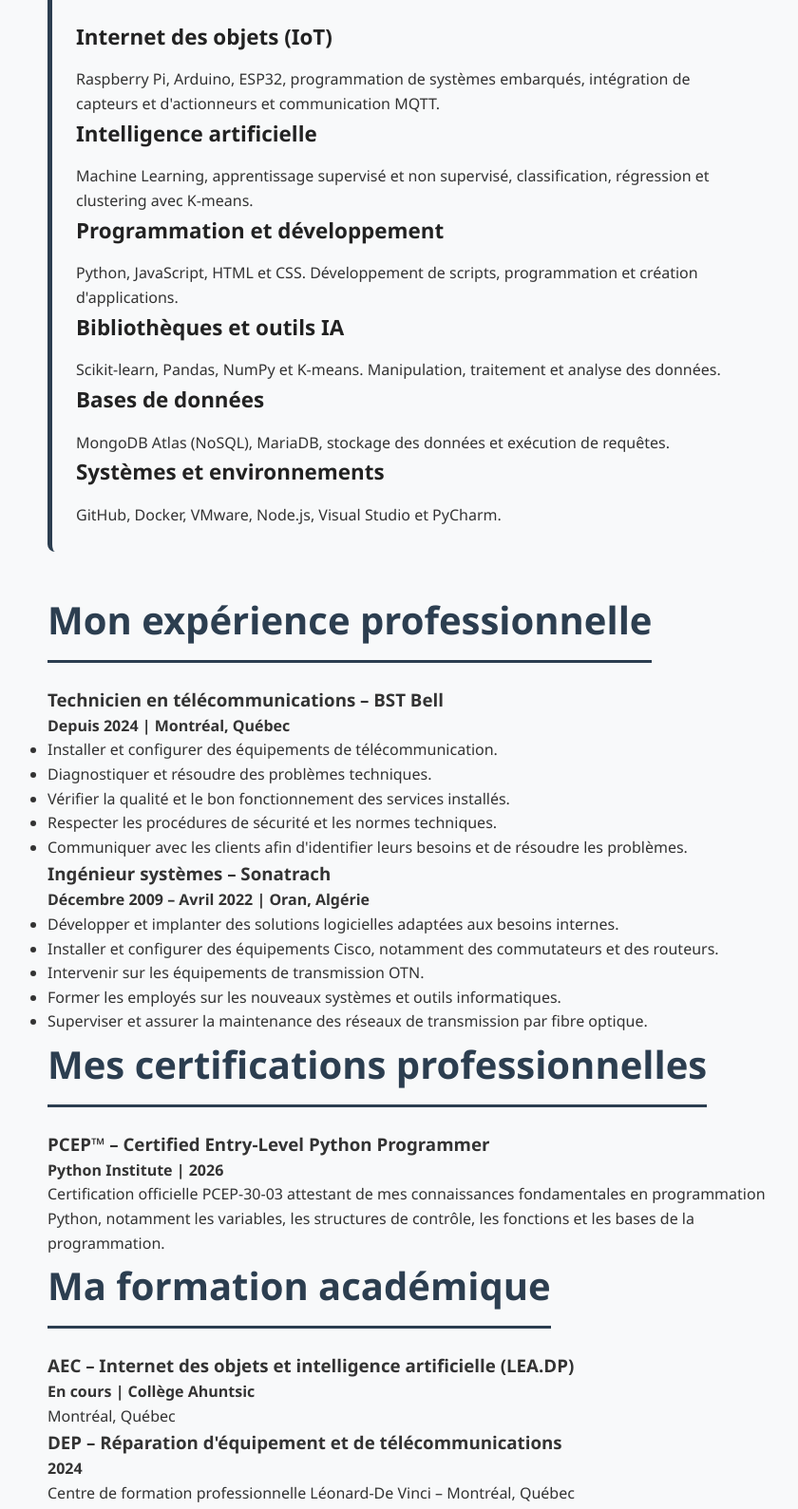
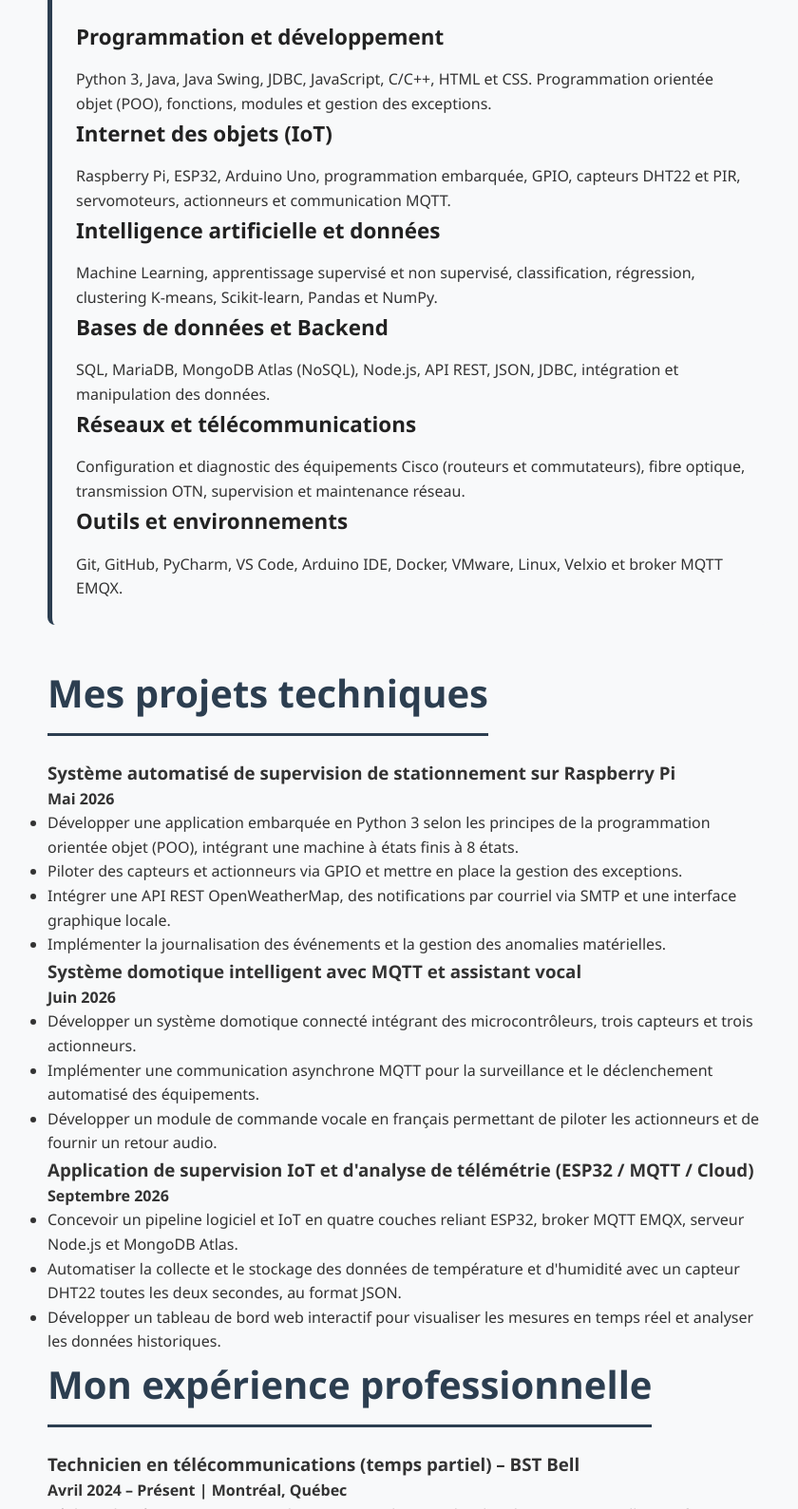
Before and after one commit to mustapha-stack/vCard, a plain HTML site: page docs/sur-moi.html in a window 1280 px wide. Shown: the part 638-2227 px from the top of the page at 95% size, without its empty margins (210-1050 px from the left). Drawn offline with Linux system fonts and the light colour scheme.

```diff
--- a/docs/sur-moi.html
+++ b/docs/sur-moi.html
@@ -43,38 +43,36 @@
 
                     <p>
                         Étudiant en AEC intensive de 1 230 heures en
-                            Internet des objets (IoT), intelligence artificielle
-                            et développement d'applications au Collège Ahuntsic,
-                            je possède une solide expérience professionnelle
-                            en systèmes informatiques et en télécommunications.
-
-                            Titulaire de la certification internationale
-                            <strong>PCEP – Certified Entry-Level Python
-                                Programmer</strong>,
-                            délivrée par le Python Institute, je maîtrise les
-                            bases
-                            de la programmation Python et possède des
-                            connaissances
-                            en JavaScript, en réseautique, en bases de données
-                            et en technologies IoT.
+                        Internet des objets (IoT) et intelligence artificielle
+                        au Collège Ahuntsic, je possède plus de 12 ans
+                        d'expérience en systèmes informatiques, réseaux
+                        et télécommunications.
                     </p>
 
                     <p>
-                            Mon parcours comme ingénieur systèmes chez Sonatrach
-                            et technicien en télécommunications à temps partiel
-                            chez BST Bell depuis 2024 m'a permis de développer
-                            une expertise en configuration d'équipements réseau,
-                            en diagnostic, en résolution de problèmes techniques
-                            et en maintenance des systèmes.
+                        Je combine cette expérience avec des compétences
+                        en développement logiciel (Python 3, Java,
+                        JavaScript), programmation orientée objet (POO),
+                        bases de données SQL et NoSQL, intégration d'API REST
+                        et systèmes embarqués.
                     </p>
 
                     <p>
-                            Rigoureux, polyvalent et doté d'un bon esprit
-                            d'analyse,
-                            je souhaite mettre à profit mon expérience et mes
-                            compétences techniques dans le cadre d'un stage en
-                            développement logiciel, en IoT ou en intelligence
-                            artificielle.
+                        Titulaire de la certification internationale
+                        <strong>PCEP™ – Certified Entry-Level Python Programmer</strong>,
+                        j'ai réalisé plusieurs projets pratiques en Python,
+                        Raspberry Pi, ESP32, MQTT et analyse de données.
+                        Mon parcours comprend également le développement
+                        et le déploiement d'applications Java connectées
+                        à des bases de données SQL chez Sonatrach.
+                    </p>
+
+                    <p>
+                        Rigoureux, méthodique et orienté vers la résolution
+                        de problèmes, je recherche un
+                        <strong>stage obligatoire à compter de février 2027</strong>,
+                        dans le cadre de ma formation au Collège Ahuntsic,
+                        en développement logiciel, IoT ou intelligence artificielle.
                     </p>
 
                 </div>
@@ -87,58 +85,169 @@
                     <div class="interest-grid">
 
                         <article class="interest-card">
-                                <h3>Internet des objets (IoT)</h3>
+                            <h3>Programmation et développement</h3>
                             <p>
-                                    Raspberry Pi, Arduino, ESP32,
-                                    programmation de systèmes embarqués,
-                                    intégration de capteurs et d'actionneurs
-                                    et communication MQTT.
+                                Python 3, Java, Java Swing, JDBC,
+                                JavaScript, C/C++, HTML et CSS.
+                                Programmation orientée objet (POO),
+                                fonctions, modules et gestion des exceptions.
                             </p>
                         </article>
 
                         <article class="interest-card">
-                                <h3>Intelligence artificielle</h3>
+                            <h3>Internet des objets (IoT)</h3>
                             <p>
-                                    Machine Learning, apprentissage supervisé
-                                    et non supervisé, classification,
-                                    régression et clustering avec K-means.
+                                Raspberry Pi, ESP32, Arduino Uno,
+                                programmation embarquée, GPIO,
+                                capteurs DHT22 et PIR, servomoteurs,
+                                actionneurs et communication MQTT.
                             </p>
                         </article>
 
                         <article class="interest-card">
-                                <h3>Programmation et développement</h3>
+                            <h3>Intelligence artificielle et données</h3>
                             <p>
-                                    Python, JavaScript, HTML et CSS.
-                                    Développement de scripts, programmation
-                                    et création d'applications.
+                                Machine Learning, apprentissage supervisé
+                                et non supervisé, classification,
+                                régression, clustering K-means,
+                                Scikit-learn, Pandas et NumPy.
                             </p>
                         </article>
 
                         <article class="interest-card">
-                                <h3>Bibliothèques et outils IA</h3>
+                            <h3>Bases de données et Backend</h3>
                             <p>
-                                    Scikit-learn, Pandas, NumPy et K-means.
-                                    Manipulation, traitement et analyse
-                                    des données.
+                                SQL, MariaDB, MongoDB Atlas (NoSQL),
+                                Node.js, API REST, JSON, JDBC,
+                                intégration et manipulation des données.
                             </p>
                         </article>
 
                         <article class="interest-card">
-                                <h3>Bases de données</h3>
+                            <h3>Réseaux et télécommunications</h3>
                             <p>
-                                    MongoDB Atlas (NoSQL), MariaDB,
-                                    stockage des données et exécution
-                                    de requêtes.
+                                Configuration et diagnostic des équipements
+                                Cisco (routeurs et commutateurs),
+                                fibre optique, transmission OTN,
+                                supervision et maintenance réseau.
                             </p>
                         </article>
 
                         <article class="interest-card">
-                                <h3>Systèmes et environnements</h3>
+                            <h3>Outils et environnements</h3>
                             <p>
-                                    GitHub, Docker, VMware, Node.js,
-                                    Visual Studio et PyCharm.
+                                Git, GitHub, PyCharm, VS Code,
+                                Arduino IDE, Docker, VMware,
+                                Linux, Velxio et broker MQTT EMQX.
                             </p>
                         </article>
+
+                    </div>
+
+                </div>
+
+                <!-- Projets techniques -->
+                <div class="experience-section">
+
+                    <h2>Mes projets techniques</h2>
+
+                    <div class="experience-item">
+
+                        <h3>
+                            Système automatisé de supervision de stationnement
+                            sur Raspberry Pi
+                        </h3>
+
+                        <p><strong>Mai 2026</strong></p>
+
+                        <ul>
+                            <li>
+                                Développer une application embarquée en Python 3
+                                selon les principes de la programmation
+                                orientée objet (POO), intégrant une machine
+                                à états finis à 8 états.
+                            </li>
+
+                            <li>
+                                Piloter des capteurs et actionneurs via GPIO
+                                et mettre en place la gestion des exceptions.
+                            </li>
+
+                            <li>
+                                Intégrer une API REST OpenWeatherMap,
+                                des notifications par courriel via SMTP
+                                et une interface graphique locale.
+                            </li>
+
+                            <li>
+                                Implémenter la journalisation des événements
+                                et la gestion des anomalies matérielles.
+                            </li>
+                        </ul>
+
+                    </div>
+
+                    <div class="experience-item">
+
+                        <h3>
+                            Système domotique intelligent avec MQTT
+                            et assistant vocal
+                        </h3>
+
+                        <p><strong>Juin 2026</strong></p>
+
+                        <ul>
+                            <li>
+                                Développer un système domotique connecté
+                                intégrant des microcontrôleurs,
+                                trois capteurs et trois actionneurs.
+                            </li>
+
+                            <li>
+                                Implémenter une communication asynchrone MQTT
+                                pour la surveillance et le déclenchement
+                                automatisé des équipements.
+                            </li>
+
+                            <li>
+                                Développer un module de commande vocale
+                                en français permettant de piloter les
+                                actionneurs et de fournir un retour audio.
+                            </li>
+                        </ul>
+
+                    </div>
+
+                    <div class="experience-item">
+
+                        <h3>
+                            Application de supervision IoT et d'analyse
+                            de télémétrie (ESP32 / MQTT / Cloud)
+                        </h3>
+
+                        <p><strong>Septembre 2026</strong></p>
+
+                        <ul>
+                            <li>
+                                Concevoir un pipeline logiciel et IoT
+                                en quatre couches reliant ESP32,
+                                broker MQTT EMQX, serveur Node.js
+                                et MongoDB Atlas.
+                            </li>
+
+                            <li>
+                                Automatiser la collecte et le stockage
+                                des données de température et d'humidité
+                                avec un capteur DHT22 toutes les deux secondes,
+                                au format JSON.
+                            </li>
+
+                            <li>
+                                Développer un tableau de bord web interactif
+                                pour visualiser les mesures en temps réel
+                                et analyser les données historiques.
+                            </li>
+                        </ul>
 
                     </div>
 
@@ -152,39 +261,38 @@
                     <div class="experience-item">
 
                         <h3>
-                                Technicien en télécommunications –
-                                BST Bell
+                            Technicien en télécommunications
+                            (temps partiel) – BST Bell
                         </h3>
 
                         <p>
-                                <strong>Depuis 2024 | Montréal, Québec</strong>
+                            <strong>
+                                Avril 2024 – Présent | Montréal, Québec
+                            </strong>
                         </p>
 
                         <ul>
                             <li>
-                                    Installer et configurer des équipements
-                                    de télécommunication.
+                                Réaliser de 3 à 5 interventions techniques
+                                quotidiennes chez les clients pour installer,
+                                configurer et mettre en service des équipements
+                                de télécommunications.
                             </li>
 
                             <li>
-                                    Diagnostiquer et résoudre des problèmes
-                                    techniques.
+                                Diagnostiquer et résoudre les pannes
+                                matérielles et réseau afin d'assurer
+                                la continuité et la stabilité des services.
                             </li>
 
                             <li>
-                                    Vérifier la qualité et le bon fonctionnement
-                                    des services installés.
+                                Vérifier la conformité technique des
+                                installations avant leur validation finale.
                             </li>
 
                             <li>
-                                    Respecter les procédures de sécurité
-                                    et les normes techniques.
-                                </li>
-
-                                <li>
-                                    Communiquer avec les clients afin
-                                    d'identifier leurs besoins et de résoudre
-                                    les problèmes.
+                                Accompagner les clients dans la prise
+                                en main des équipements installés.
                             </li>
                         </ul>
 
@@ -203,30 +311,41 @@
 
                         <ul>
                             <li>
-                                    Développer et implanter des solutions
-                                    logicielles adaptées aux besoins internes.
+                                Concevoir, développer et déployer des
+                                applications de bureau internes en Java
+                                (Java Swing, JDBC), connectées à des
+                                bases de données SQL.
                             </li>
 
                             <li>
-                                    Installer et configurer des équipements
-                                    Cisco, notamment des commutateurs
-                                    et des routeurs.
+                                Développer et maintenir une application
+                                dédiée au traitement et à l'automatisation
+                                des virements électroniques par échange
+                                de données informatisées (EDI).
                             </li>
 
                             <li>
-                                    Intervenir sur les équipements
-                                    de transmission OTN.
+                                Installer, configurer et administrer
+                                des équipements réseau Cisco,
+                                notamment des commutateurs et des routeurs.
                             </li>
 
                             <li>
-                                    Former les employés sur les nouveaux
-                                    systèmes et outils informatiques.
+                                Intervenir sur les systèmes de transmission
+                                optique OTN dédiés à la supervision
+                                d'infrastructures de gazoducs.
                             </li>
 
                             <li>
-                                    Superviser et assurer la maintenance
-                                    des réseaux de transmission par fibre
-                                    optique.
+                                Assurer la maintenance préventive
+                                et corrective des réseaux de transmission
+                                par fibre optique.
+                            </li>
+
+                            <li>
+                                Rédiger la documentation technique
+                                et former les utilisateurs aux applications
+                                logicielles déployées.
                             </li>
                         </ul>
 
@@ -246,15 +365,31 @@
                         </h3>
 
                         <p>
-                                <strong>Python Institute | 2026</strong>
+                            <strong>
+                                Python Institute | 2026
+                            </strong>
                         </p>
 
                         <p>
-                                Certification officielle PCEP-30-03 attestant
-                                de mes connaissances fondamentales en
-                                programmation Python, notamment les variables,
-                                les structures de contrôle, les fonctions
-                                et les bases de la programmation.
+                            Certification internationale officielle
+                            PCEP-30-03 attestant de mes connaissances
+                            fondamentales en programmation Python,
+                            notamment les variables, les structures
+                            de contrôle, les fonctions et les bases
+                            de la programmation.
+                        </p>
+
+                        <p>
+                            <strong>Code de vérification :</strong>
+                            PCEP-30-03
+                        </p>
+
+                        <p>
+                            <a href="https://verify.openedg.org/?id=ARsS.1DJv.gD8X"
+                               target="_blank"
+                               rel="noopener noreferrer">
+                                Vérifier ma certification officielle
+                            </a>
                         </p>
 
                     </div>
@@ -269,14 +404,22 @@
                     <div class="experience-item">
 
                         <h3>
-                                AEC – Internet des objets et intelligence
-                                artificielle (LEA.DP)
+                            AEC – Internet des objets (IoT)
+                            et intelligence artificielle (LEA.DP)
                         </h3>
 
                         <p>
-                                <strong>En cours | Collège Ahuntsic</strong>
+                            <strong>
+                                Février 2026 – Présent
+                            </strong>
                             <br>
-                                Montréal, Québec
+                            Collège Ahuntsic – Montréal, Québec
+                        </p>
+
+                        <p>
+                            Formation intensive de 1 230 heures
+                            en développement d'applications,
+                            Internet des objets et intelligence artificielle.
                         </p>
 
                     </div>
@@ -284,12 +427,12 @@
                     <div class="experience-item">
 
                         <h3>
-                                DEP – Réparation d'équipement et
-                                de télécommunications
+                            DEP – Réparation d'équipement
+                            et de télécommunications
                         </h3>
 
                         <p>
-                                <strong>2024</strong>
+                            <strong>Avril 2024</strong>
                             <br>
                             Centre de formation professionnelle
                             Léonard-De Vinci – Montréal, Québec
@@ -299,12 +442,10 @@
 
                     <div class="experience-item">
 
-                            <h3>
-                                Maîtrise en sciences informatiques
-                            </h3>
+                        <h3>Maîtrise en sciences informatiques</h3>
 
                         <p>
-                                <strong>2007</strong>
+                            <strong>Juin 2007</strong>
                             <br>
                             Université de Mostaganem – Algérie
                         </p>
@@ -313,18 +454,14 @@
 
                     <div class="experience-item">
 
-                            <h3>
-                                Évaluation comparative des diplômes (MIFI)
-                            </h3>
+                        <h3>Évaluation comparative des diplômes (MIFI)</h3>
+
+                        <p><strong>Janvier 2025</strong></p>
 
                         <p>
-                                <strong>2025</strong>
-                            </p>
-
-                            <p>
-                                Équivalence obtenue :
-                                Baccalauréat en génie informatique et
-                                de la construction des ordinateurs.
+                            Équivalence indiquée au dossier :
+                            baccalauréat en génie informatique et
+                            construction des ordinateurs.
                         </p>
 
                     </div>
```
Also changed, not shown: 1 other file. Lines whose indentation alone changed are shown as unchanged.
